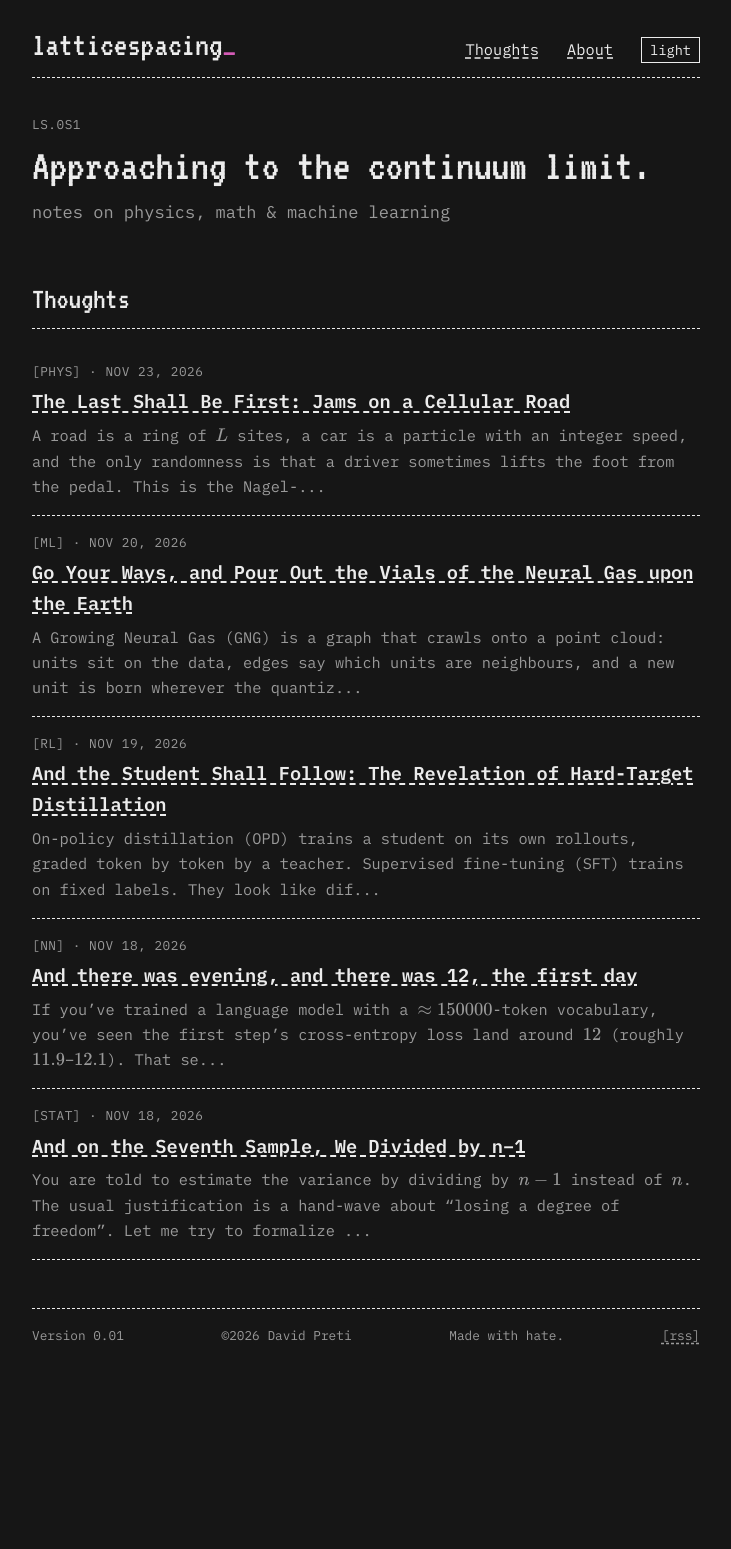
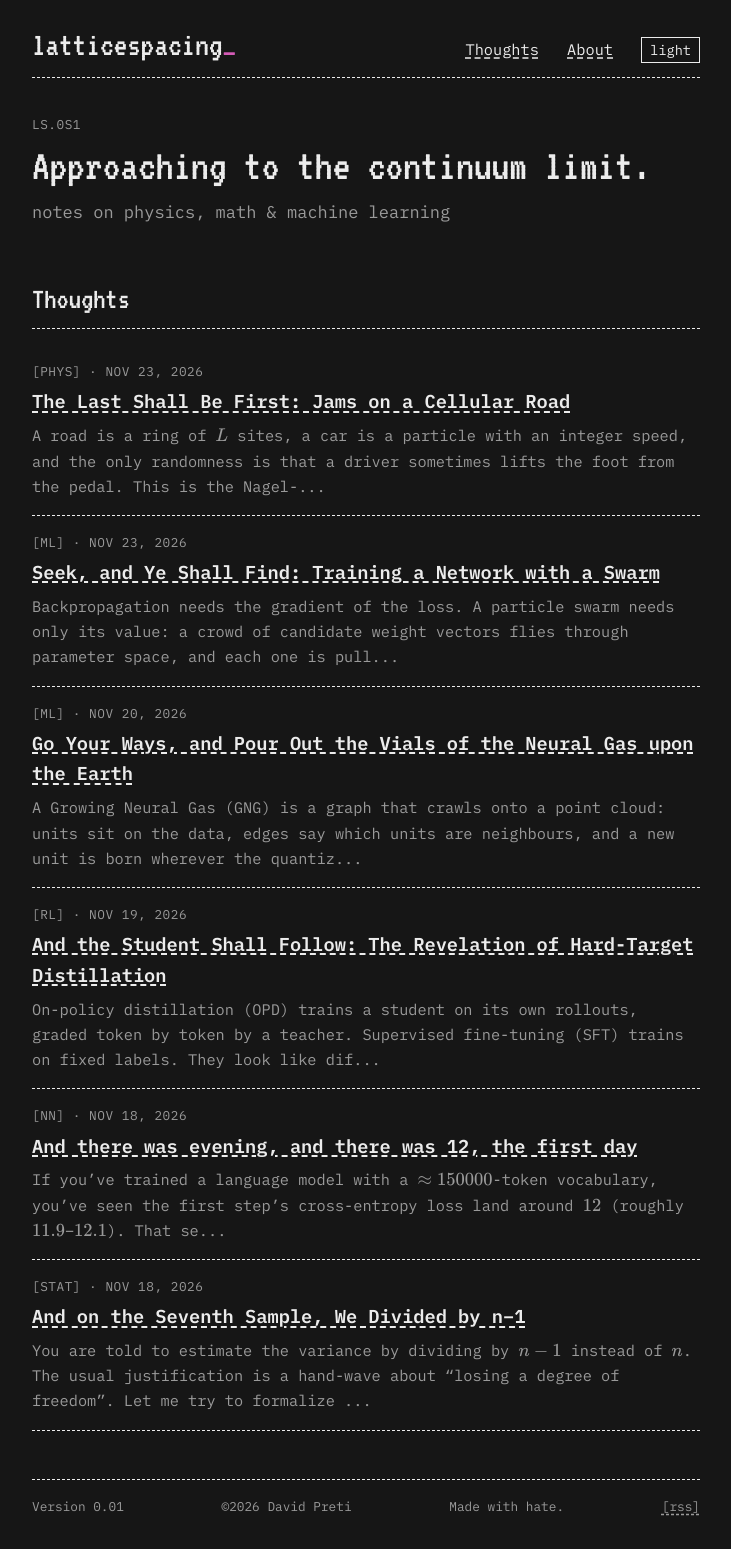
Before and after one commit to pretidav/latticespacing, a Jekyll site: the page built from index.html, in a window 1280 px wide. Shown: the whole page, without its empty margins (274-1005 px from the left). Built offline with Jekyll 4.4.1, drawn with Linux system fonts in a browser that asks for light colours; before the commit the page ends 1378 px from its top, so only the background shows below that; part of the change alters nothing that is shown.

Commit message:
new post pso

```diff
--- a/_config.yml
+++ b/_config.yml
@@ -18,3 +18,4 @@ exclude:
   - vendor
   - GrowingNeuralGas
   - traffic
+  - pso
--- /dev/null
+++ b/_posts/2026-11-23-particle-swarm.md
@@ -0,0 +1,160 @@
+---
+layout: post
+title: "Seek, and Ye Shall Find: Training a Network with a Swarm"
+category: ml
+---
+> Backpropagation needs the gradient of the loss. A particle swarm needs only its value: a crowd of candidate weight vectors flies through parameter space, and each one is pulled towards the best place it has found and the best place the whole crowd has found. Kennedy and Eberhart introduced it in 1995 [1], and trained network weights with it in the very same paper. Let me try to formalize it.
+
+##### Setting
+
+A network $f_\theta$ has $D$ parameters $\theta \in \mathbb{R}^D$, and the loss on the training set is a function $L(\theta)$. I use the network of the example, $4 \to 4 \to 4 \to 3$ with sigmoid, sigmoid and softmax, on the Iris data, and the mean squared error between the softmax output and the one-hot label,
+
+$$\begin{aligned}
+f_\theta(x) &= \mathrm{softmax}\Big( W_3 \, \sigma\big( W_2 \, \sigma( W_1 x + b_1 ) + b_2 \big) + b_3 \Big), \\
+L(\theta) &= \frac{1}{3N} \sum_{n=1}^{N} \big\lVert f_\theta(x_n) - y_n \big\rVert^2,
+\end{aligned}$$
+
+where $N = 75$ is the number of training samples (half of the data, stratified), and $D = (16 + 4) + (16 + 4) + (12 + 3) = 55$. The only thing the optimizer is allowed to do with $L$ is to evaluate it.
+
+##### The algorithm
+
+The swarm has $n$ particles. Particle $i$ has a position $x_i \in \mathbb{R}^D$ (a complete set of weights), a velocity $v_i \in \mathbb{R}^D$, and remembers its best position so far $p_i$. The swarm remembers the best position of all, $g$. The parameters are $w, c_1, c_2 > 0$. One iteration, at time $t$, is
+
+$$v_i^{t+1} = w \, v_i^t + c_1 \, r_1 \odot \big( p_i^t - x_i^t \big) + c_2 \, r_2 \odot \big( g^t - x_i^t \big), \qquad x_i^{t+1} = x_i^t + v_i^{t+1},$$
+
+where $r_1, r_2 \in [0,1]^D$ are vectors of independent uniform random numbers, drawn anew for every particle and every iteration, and $\odot$ is the product of components. After all the particles have moved, the best positions are updated,
+
+$$p_i^{t+1} = \begin{cases} x_i^{t+1} & \text{if } L(x_i^{t+1}) < L(p_i^t), \\ p_i^t & \text{otherwise,} \end{cases} \qquad g^{t+1} = \arg\min_i L(p_i^{t+1}).$$
+
+The first particle starts from the weights of the given network, the others from new random initializations of the same network, and the velocities start uniform in $[-0.1, 0.1]$. An iteration costs $n$ evaluations of $L$ on the whole training set, and no backward pass. Since $g$ is the best of the personal bests and these never get worse, $L(g^t)$ never increases.
+
+The original paper has $w = 1$ and $c_1 = c_2 = 2$. The weight $w$ on the previous velocity is due to Shi and Eberhart [2]. The values I use, $w = 0.7298$ and $c_1 = c_2 = 1.49618$, are the constriction coefficient of Clerc and Kennedy [3]: their update is $v \leftarrow \chi \,( v + \varphi_1 r_1 \odot (p - x) + \varphi_2 r_2 \odot (g - x))$, with $\varphi = \varphi_1 + \varphi_2 > 4$ and
+
+$$\chi = \frac{2}{\varphi - 2 + \sqrt{\varphi^2 - 4 \varphi}}.$$
+
+For $\varphi_1 = \varphi_2 = 2.05$ one has $\varphi = 4.1$ and $\chi = 2 / (2.1 + 0.6403) = 0.7298$, which is the same as the update above with $w = \chi$ and $c_i = \chi \varphi_i = 1.49618$. This is also the choice of the standard PSO of Bratton and Kennedy [4].
+
+##### One particle: why $w$ must be below one
+
+Take a particle that has stopped looking for better places, $p = g = a$ fixed, and shift the origin to $a$. Coordinates are independent, because the random numbers are per component, so it is enough to study one coordinate, with $c_1 = c_2 = c$:
+
+$$v' = w v - \varphi \, x, \qquad x' = x + v', \qquad \varphi = c \,( r_1 + r_2 ),$$
+
+Substituting $v'$ in the second equation gives $x' = (1 - \varphi) x + w v$, so the step is linear in the pair $(x, v)$:
+
+$$\begin{pmatrix} x' \\ v' \end{pmatrix} = A \begin{pmatrix} x \\ v \end{pmatrix}, \qquad A = \begin{pmatrix} 1 - \varphi & w \\ -\varphi & w \end{pmatrix}, \qquad \det A = (1 - \varphi) w + \varphi w = w.$$
+
+Row by row, $A$ acts as
+
+$$\begin{aligned} x' &= (1 - \varphi)\, x + w\, v, \\ v' &= -\varphi\, x + w\, v, \end{aligned}$$
+
+and $\varphi = c\,(r_1 + r_2)$ is drawn anew at every iteration, so $A$ is a random matrix and after $t$ iterations the state is $A_t \cdots A_1 (x_0, v_0)^\top$.
+
+The determinant does not depend on $\varphi$: whatever the random numbers are, one step multiplies areas in the $(x, v)$ plane by $w$. If the particle converged to $a$ whatever its initial condition, the product of the matrices $P_t = A_t \cdots A_1$ would tend to zero, and then $\det P_t = w^t$ would tend to zero too, which needs $w < 1$. For $w = 1$ the product has determinant $1$ and cannot tend to zero: *for every sequence of random numbers there are initial conditions that do not converge.*
+
+For a fixed value of $\varphi$ the eigenvalues of $A$ are the roots of $\lambda^2 - (1 + w - \varphi) \lambda + w = 0$, and both are inside the unit circle if and only if $\lvert w \rvert < 1$ and $0 < \varphi < 2 (1 + w)$. But $\varphi$ is not fixed: it changes at every iteration, and the stability of every single $A$ does not say that the product $A_t \cdots A_1$ goes to zero. For a random $\varphi$ one has to ask how the *mean square* $\mathbb{E}[x_t^2]$ behaves, and I come back to it below, with the map of the parameters.
+
+##### One random number per weight
+
+The random factors must have one entry per weight, as in the original paper. If they were a single number per particle, the new velocity $w v + a (p - x) + b (g - x)$ would be a combination of three vectors, for any $a, b$. With $p$ and $g$ fixed, the three vectors $v$, $p - x$ and $g - x$ span a subspace $S$, the new velocity lies in $S$, and the new $p - x'$ and $g - x'$ are in $S$ too. So the particle stays in the affine subspace $x_0 + S_0$ of dimension at most $3$, in a space of dimension $55$, until $p$ or $g$ change. With one random number per weight the products act as different diagonal matrices on every coordinate, and the steps are not confined.
+
+I tested it, with the switch `per_weight` of the code, on 20 seeds (everything else equal, 30 particles, 200 iterations). Median and 10-90% range:
+
+| | best training loss | test accuracy | spread of the swarm at the end |
+|---|---|---|---|
+| one random number per weight | 0.0088 [0.0021, 0.0107] | 0.947 [0.944, 0.975] | 2.70 [1.48, 7.08] |
+| one random number per particle | 0.0728 [0.0324, 0.1111] | 0.800 [0.667, 0.935] | 0.11 [0.013, 1.70] |
+
+The two ranges of the training loss do not overlap, and the median loss is 8 times larger with a scalar. The swarm also collapses: its spread at the end is 25 times smaller. This is what the subspace argument suggests, but I have not measured the mechanism, only the outcome.
+
+##### Against backpropagation
+
+The reference is Adam, with learning rate $0.01$, $200$ epochs and batches of $8$. The hyperparameters of Adam are my choice, and I tuned neither method. Both are run for 20 seeds, median and 10-90% range:
+
+| | train loss | train accuracy | test loss | test accuracy |
+|---|---|---|---|---|
+| swarm | 0.0088 [0.0021, 0.0107] | 0.987 [0.987, 1.000] | 0.0261 [0.0126, 0.0367] | 0.947 [0.944, 0.975] |
+| Adam | 0.0087 [0.0077, 0.0102] | 0.987 [0.985, 0.987] | 0.0179 [0.0159, 0.0220] | 0.960 [0.959, 0.960] |
+
+{% include figure.html src="/assets/img/2026-11-23-particle-swarm/statistics_iris.png" caption="Left: best training loss of the swarm against the iteration, median and 10-90% band of 20 seeds. Right: the swarm and Adam at equal training time (best loss so far), 20 seeds each." %}
+
+The median training losses are the same, $0.0088$ and $0.0087$. The swarm has a much wider spread: its best seeds go far below Adam, and its worst do not reach it (within its run, 14 of the 20 swarms reach a training loss of $0.01$, against 20 of 20 for Adam, in a median time of $0.4$ s). Its test loss is worse. One test sample is $0.013$ of accuracy, so the accuracies do not separate the methods.
+
+> About the time. A run takes about $0.5$ s for both, on one CPU process. The network has $55$ weights, so this is dominated by the overhead of Python, and it says nothing about larger networks, where the swarm must find a direction in a space of much higher dimension. The comparison is one small data set, one network and untuned Adam.
+
+##### The health of the swarm
+
+The best loss is a single number. To see what the swarm is doing I record, at every iteration, the spread of the particles around their centroid (rms over particles and weights), the rms velocity, the minimum, median and maximum current loss, and the fraction of particles that improve their best position. The figure compares the default $w = 0.73$ with $w = 1$, with the same $c_1 = c_2$.
+
+{% include figure.html src="/assets/img/2026-11-23-particle-swarm/health_iris.png" caption="Diversity, velocity, current losses of the particles and fraction of particles that improve (10-iteration mean). Orange: w = 0.73, black: w = 1. Seed 0." %}
+
+With $w = 1$ the spread and the velocity grow exponentially, from about $0.1$ to about $10^7$ in 200 iterations, the best loss stops at about $0.1$, and after iteration 75 no particle improves. The determinant argument says that there is no contraction at $w = 1$. That the particles actually fly apart, exponentially, is what I observe, and I did not derive it (a unit determinant combined with a random shear stretches one direction as much as it compresses the other). With the default the spread grows to about $5$ in the first $40$ iterations and then decays slowly, to about $1.5$ at the end: the swarm has not contracted yet in 200 iterations, and $5$ to $15\%$ of the particles still improve at every step. It has not converged prematurely, and it is not finished.
+
+##### The map of the parameters
+
+For a stagnating particle, with $\varphi = c\,(r_1 + r_2)$ random, the mean is not the right quantity: $\mathbb{E}[x_t]$ can go to zero while the particle swings between large positive and negative values. The mean square $\mathbb{E}[x_t^2]$ detects this, and it obeys an exact linear recursion. Squaring the two rows of the step gives $x'^2$, $x'v'$ and $v'^2$ as combinations of $x^2$, $xv$ and $v^2$, with coefficients that depend on $\varphi$. Since $\varphi$ is drawn independently of $(x, v)$, taking the expectation replaces the coefficients by their means, which need only $\mathbb{E}[\varphi] = c$ and $\mathbb{E}[\varphi^2] = \tfrac{7}{6} c^2$ (the sum $r_1 + r_2$ has mean $1$ and variance $\tfrac{1}{6}$). The three expansions are
+
+$$\begin{aligned} x'^2 &= (1 - \varphi)^2\, x^2 + 2 w (1 - \varphi)\, x v + w^2\, v^2, \\ x' v' &= (\varphi^2 - \varphi)\, x^2 + w (1 - 2 \varphi)\, x v + w^2\, v^2, \\ v'^2 &= \varphi^2\, x^2 - 2 w \varphi\, x v + w^2\, v^2, \end{aligned}$$
+
+and their means, with $\mathbb{E}[(1 - \varphi)^2] = 1 - 2c + \tfrac{7}{6} c^2$, $\mathbb{E}[1 - \varphi] = 1 - c$, $\mathbb{E}[\varphi^2 - \varphi] = \tfrac{7}{6} c^2 - c$, $\mathbb{E}[1 - 2\varphi] = 1 - 2c$, are the rows of a $3 \times 3$ matrix. The vector $m_t = (\mathbb{E} x_t^2, \mathbb{E} x_t v_t, \mathbb{E} v_t^2)^\top$ obeys $m_{t+1} = M m_t$, that is
+
+$$\begin{pmatrix} \mathbb{E} x_{t+1}^2 \\ \mathbb{E} x_{t+1} v_{t+1} \\ \mathbb{E} v_{t+1}^2 \end{pmatrix} = \begin{pmatrix} 1 - 2c + \tfrac{7}{6} c^2 & 2 w (1 - c) & w^2 \\ \tfrac{7}{6} c^2 - c & w (1 - 2c) & w^2 \\ \tfrac{7}{6} c^2 & -2 w c & w^2 \end{pmatrix} \begin{pmatrix} \mathbb{E} x_t^2 \\ \mathbb{E} x_t v_t \\ \mathbb{E} v_t^2 \end{pmatrix},$$
+
+and the matrix $M$ depends only on $c$ and $w$ (it is in `plots.stagnation_rate`). So $m_t = M^t m_0$, and the particle contracts in mean square if and only if $\rho(M) < 1$, where $\rho(M)$ is the spectral radius, the largest modulus of the eigenvalues of $M$. The mean square changes by a factor $\rho(M)$ per step, which is a rate $\tfrac{1}{2} \log \rho(M)$ for the size of $x$. The boundary $\rho(M) = 1$ is the condition of Poli [5],
+
+$$c_1 + c_2 < \frac{24 \, (1 - w^2)}{7 - 5 w}.$$
+
+The left of the figure is the rate $\tfrac{1}{2} \log \rho(M)$ over the whole plane $(c, w)$, with $c_1 = c_2 = c$. On the right of the figure is the best loss on Iris for the same grid (100 iterations, 15 particles, 2 seeds per cell).
+
+{% include figure.html src="/assets/img/2026-11-23-particle-swarm/stability_map_iris.png" caption="Left: growth rate of the second moment of a stagnating particle; the contour of zero and the dashed line are the boundary of Poli. Right: log10 of the best training loss on Iris (light: lower). The cross is the default." %}
+
+The loss is high on both sides: outside the boundary the swarm spreads, and deep inside it contracts too early. The cells with the lowest loss form a band just inside the boundary. The default is in the neighbourhood of that band, but a few cells are better, for example $(c, w) = (1.0, 0.8)$. With two seeds and a coarse grid I would not read the individual cells. What the picture supports is the shape: the useful parameters are those that are stable, but not by a large margin.
+
+##### Generalization
+
+The swarm only minimizes the training loss, and it does not keep the weights small. I recorded the training and test loss of the best model, and its largest weight, at every iteration, for five seeds.
+
+{% include figure.html src="/assets/img/2026-11-23-particle-swarm/generalization_iris.png" caption="Training loss, test loss and largest weight of the best model against the iteration, 5 seeds. Orange: seed 1." %}
+
+| seed | final train loss | final test loss | lowest test loss (iteration) | largest weight at the end |
+|---|---|---|---|---|
+| 0 | 0.0063 | 0.0282 | 0.0097 (111) | 44 |
+| 1 | 0.00003 | 0.0354 | 0.0279 (92) | 57 |
+| 2 | 0.0079 | 0.0217 | 0.0131 (110) | 113 |
+| 3 | 0.0088 | 0.0266 | 0.0187 (80) | 100 |
+| 4 | 0.0106 | 0.0289 | 0.0104 (75) | 16 |
+
+The training loss keeps decreasing, but in all five seeds the test loss has its minimum between iterations 75 and 111 and ends 1.3 to 2.9 times higher, while the largest weight grows to between 16 and 113. Seed 1 fits the training set exactly (accuracy 1) and has the worst test loss. A saturated softmax needs large weights, and nothing stops the swarm from finding them.
+
+> The lowest test loss in the table is picked on the test set, so it is optimistic: it shows that there is a better moment to stop, not how much one would gain. A stopping rule needs a validation set taken out of the training data. With five seeds I cannot say whether the size of the weights explains the differences between seeds.
+
+##### The implementation
+
+The code is in `pso/`: `pso.py` has the swarm, and the diagnostics are recorded by it.
+
+| Object | Code |
+|---|---|
+| $x_i$, $v_i$, $p_i$, $g$ | `Swarm.X`, `Swarm.V`, `Swarm.P`, `Swarm.G` (one row per particle) |
+| the loss $L(\theta)$ | `Swarm._fitness` (the weights are copied into the network, no gradient) |
+| one iteration | `Swarm.fit` |
+| $r_1$, $r_2$ with one number per weight | `torch.rand(n, D)`, switch `per_weight` |
+| spread, velocity, losses, improving fraction | `Swarm.stats`, and `callback` in `fit` |
+| $\tfrac{1}{2}\log \rho(M)$ | `plots.stagnation_rate` |
+
+The parameters are `w`, `c1`, `c2`, `n_particles`, and the initial velocity `init_velocity`. A `seed` fixes every random number of the swarm without touching the global generator of PyTorch. Eight tests compare one iteration with the update computed directly from the same random numbers, check that the factors differ for every weight (and are equal with the switch off), that the best loss never increases, that the given model is not modified, that the diagnostics have the right lengths, and that runs are reproducible.
+
+Some remarks:
+>The update is synchronous: all the particles move with the same $p_i$ and $g$, and then the best positions are updated. Updating $g$ after every particle is also legitimate, but then the result depends on the order of the particles.
+
+>The topology is global: every particle follows the best of the whole swarm. Other neighbourhoods exist (a ring is a common one) and I did not try them.
+
+>The loss is always computed on the whole training set. A mini-batch would make the loss of a particle and its best loss refer to different functions, and the comparison $L(x) < L(p)$ would be partly a lucky batch. I did not measure how much this matters here.
+
+Cheers.
+
+> References
+>1. J. Kennedy, R. Eberhart. *Particle swarm optimization.* Proceedings of the IEEE International Conference on Neural Networks, vol. 4, pp. 1942-1948, 1995.
+>2. Y. Shi, R. Eberhart. *A modified particle swarm optimizer.* Proceedings of the IEEE International Conference on Evolutionary Computation, pp. 69-73, 1998.
+>3. M. Clerc, J. Kennedy. *The particle swarm: explosion, stability, and convergence in a multidimensional complex space.* IEEE Transactions on Evolutionary Computation 6(1):58-73, 2002.
+>4. D. Bratton, J. Kennedy. *Defining a standard for particle swarm optimization.* IEEE Swarm Intelligence Symposium, pp. 120-127, 2007.
+>5. R. Poli, J. Kennedy, T. Blackwell. *Particle swarm optimization: an overview.* Swarm Intelligence 1:33-57, 2007.
```
Also changed, not shown: assets/img/2026-11-23-particle-swarm/generalization_iris.png (added), assets/img/2026-11-23-particle-swarm/health_iris.png (added), assets/img/2026-11-23-particle-swarm/stability_map_iris.png (added), assets/img/2026-11-23-particle-swarm/statistics_iris.png (added), 1 other file.
